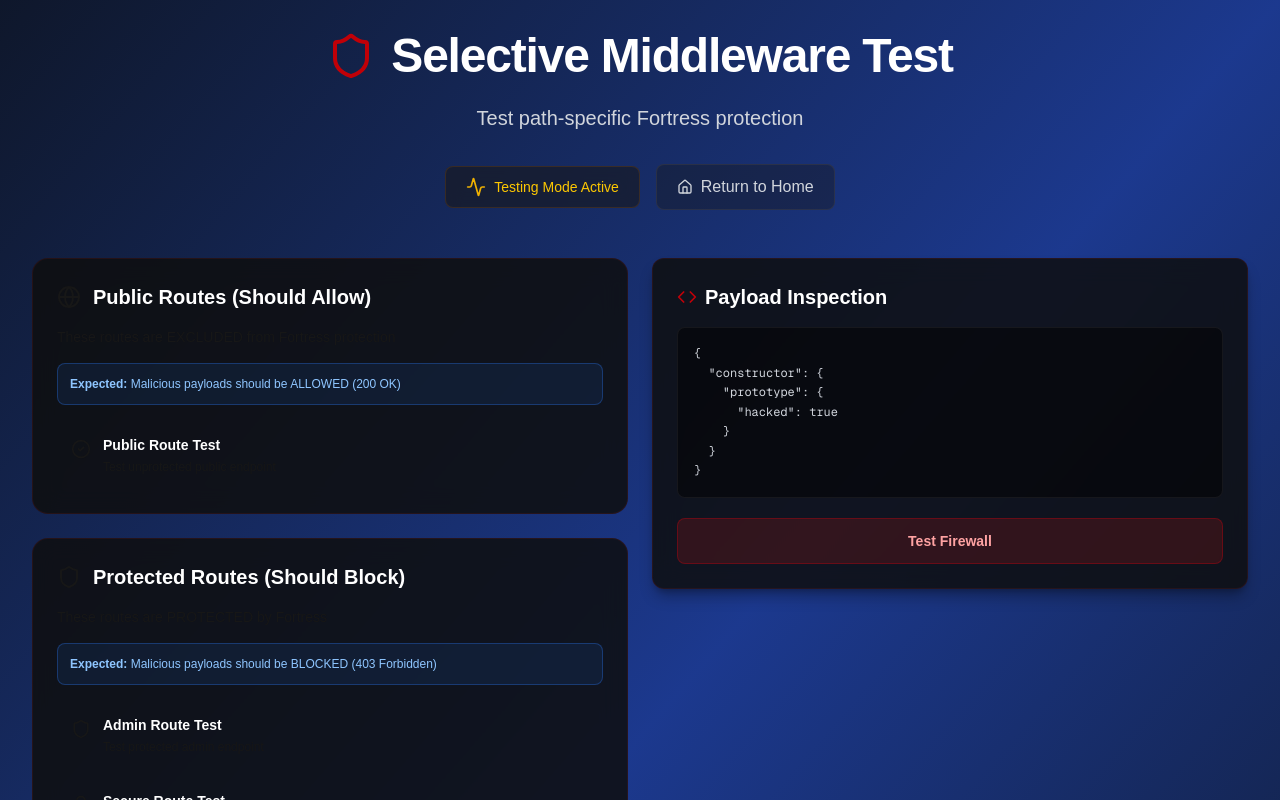
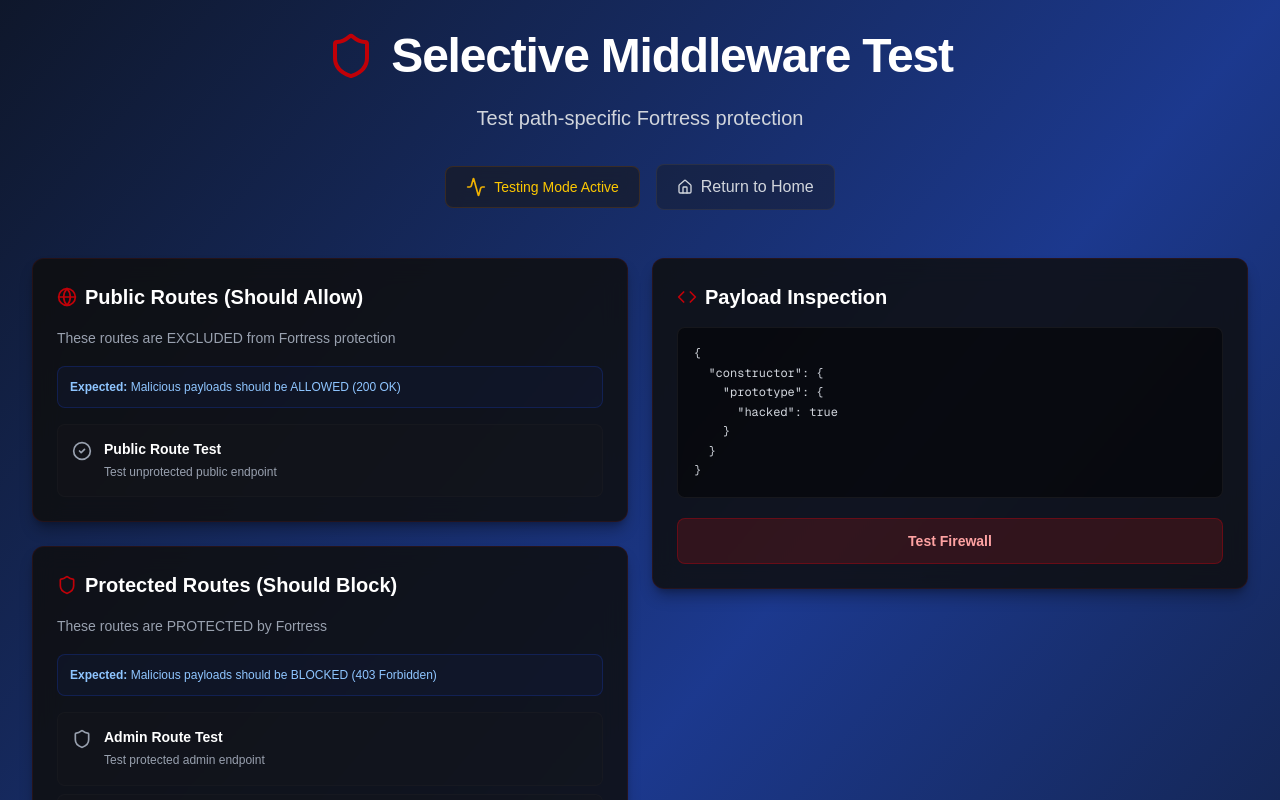
Before and after one commit to mindfiredigital/nextjs-fortress, a Next.js app in the folder examples/demoApp/: page /testSelective in a window 1280 px wide. Shown: the top 800 px of the page. Built offline with nearby package versions, Linux system fonts and the light colour scheme.

Commit message:
refactor: add red css theme for Selective Header Groups

```diff
--- a/examples/demoApp/components/SelectiveAttackGroups.tsx
+++ b/examples/demoApp/components/SelectiveAttackGroups.tsx
@@ -1,3 +1,4 @@
+// components/SelectiveAttackGroups.tsx
 import { ATTACKS } from '@/lib/mock/attacks'
 import { SELECTIVE_ATTACKS } from '@/lib/constants/selectiveAttacks'
 import { SelectiveAttackGroupsProps} from '@/types'
@@ -11,19 +12,19 @@ export function SelectiveAttackGroups({
       {SELECTIVE_ATTACKS.map((group) => {
         const Icon = group.icon
         return (
-          <div key={group.category} className="glass-effect rounded-2xl p-6">
-            <div className="flex items-center gap-3 mb-4">
-              <Icon className="w-6 h-6 text-primary-400" />
-              <h2 className="text-xl font-bold text-white">
+          <div key={group.category} className="glass-effect rounded-xl p-6 shadow-professional-lg">
+            <div className="flex items-center gap-2 mb-4">
+              <Icon className="w-5 h-5 text-red-700" />
+              <h2 className="text-xl font-semibold text-white">
                 {group.category}
               </h2>
             </div>
 
-            <p className="text-sm text-dark-text-secondary mb-4">
+            <p className="text-sm text-gray-400 mb-4 leading-relaxed">
               {group.description}
             </p>
 
-            <div className="bg-blue-500/10 border border-blue-500/30 rounded-lg p-3 mb-4">
+            <div className="bg-blue-950/20 border border-blue-800/30 rounded-lg p-3 mb-4">
               <p className="text-xs text-blue-300">
                 <span className="font-semibold">Expected:</span> {group.expectedBehavior}
               </p>
@@ -40,23 +41,23 @@ export function SelectiveAttackGroups({
                     key={attackKey}
                     onClick={() => onAttackSelect(attackKey)}
                     className={`
-                      w-full text-left p-3 rounded-xl
-                      transition-all duration-200 cursor-pointer
-                      hover:scale-[1.02] active:scale-[0.98]
+                      w-full text-left p-3.5 rounded-lg
+                      transition-all duration-200 cursor-pointer border
+                      hover:translate-x-1
                       ${
                         isSelected
-                          ? 'bg-primary-500/30 border-2 border-primary-400 shadow-glow-blue'
-                          : 'bg-dark-bg-secondary/30 border-2 border-transparent hover:bg-dark-bg-tertiary/50 hover:border-primary-400/30'
+                          ? 'bg-red-900/20 border-red-800/40 shadow-professional'
+                          : 'bg-zinc-900/30 border-zinc-800/30 hover:bg-zinc-800/40 hover:border-zinc-700/40'
                       }
                     `}
                   >
                     <div className="flex items-start gap-3">
-                      <AttackIcon className="w-5 h-5 mt-1 text-primary-400" />
-                      <div className="flex-1">
-                        <h3 className="font-semibold text-white text-sm">
+                      <AttackIcon className="w-5 h-5 mt-0.5 text-gray-400" />
+                      <div className="flex-1 min-w-0">
+                        <h3 className="font-semibold text-white text-sm mb-1">
                           {attack.name}
                         </h3>
-                        <p className="text-xs text-dark-text-secondary mt-1">
+                        <p className="text-xs text-gray-400 leading-relaxed">
                           {attack.description}
                         </p>
                       </div>
```
